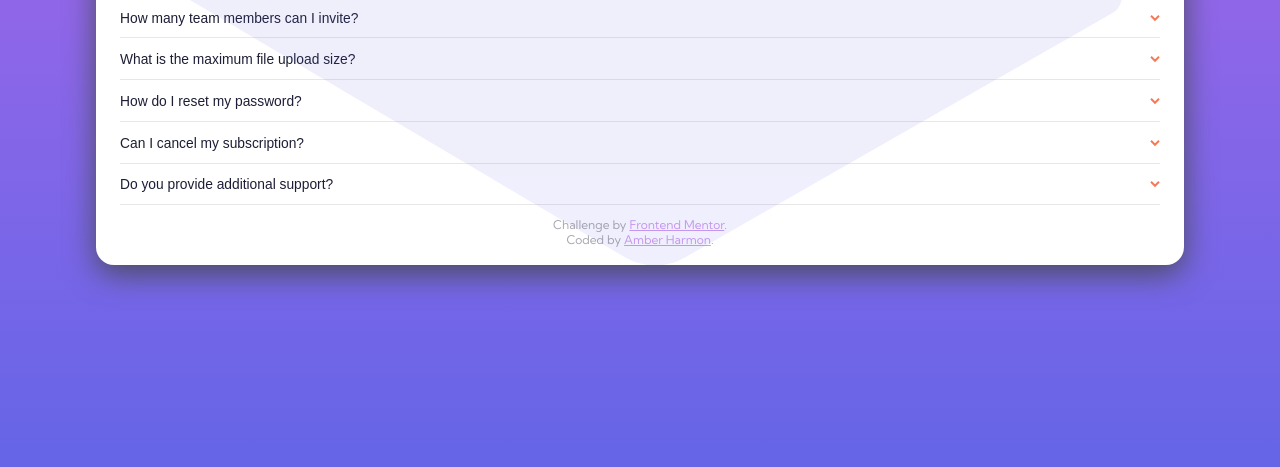
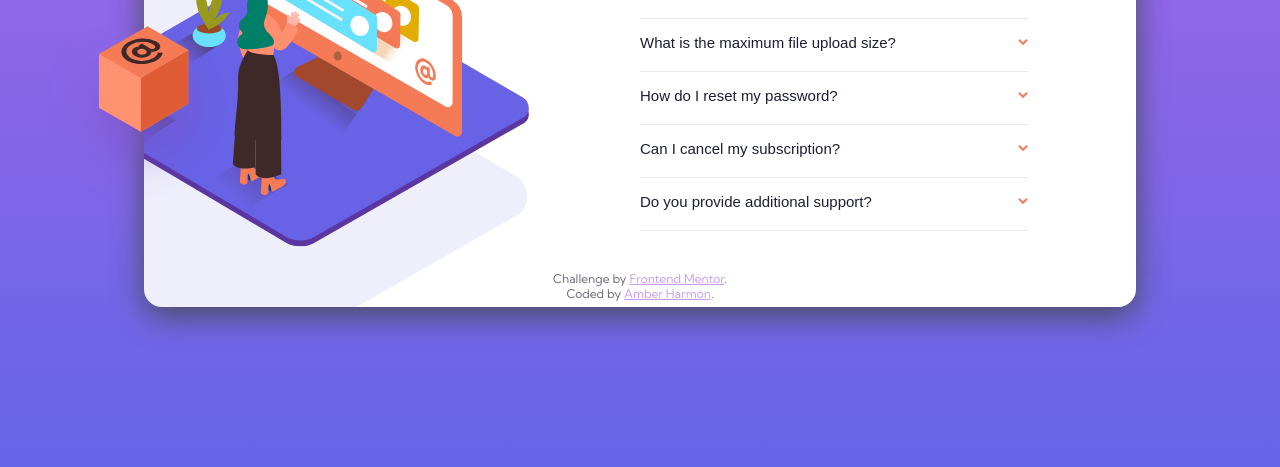
Before and after one commit to aharmon413/faq-accordion-card-main, a plain HTML site: page index.html in a window 1280 px wide. Shown: the part 333-800 px from the top of the page. Drawn offline with Linux system fonts and the light colour scheme.

Commit message:
Styled for larger devices

```diff
--- a/index.html
+++ b/index.html
@@ -10,26 +10,29 @@
 
 <body>
   <main>
-    <div class="main-graphic">
+    <div class="box-wrapper">
       <img src="/images/illustration-box-desktop.svg"
       alt=""
       class="box-illustration">
+    </div>
+    <div class="main-graphic">
       <img srcset="images/illustration-woman-online-mobile.svg 266w,
           images/illustration-woman-online-desktop.svg 472w"
-        sizes="(max-width: 1200px) 266px,
+        sizes="(max-width: 1220px) 266px,
           472px"
-        src="images/illustration-woman-online-mobile.svg"
+        src="/images/illustration-woman-online-mobile.svg"
         alt=""
         class="main-illustration">
       <img srcset="images/bg-pattern-mobile.svg 240w,
           images/bg-pattern-desktop.svg 966w"
-        sizes="(max-width: 1200px) 240px,
+        sizes="(max-width: 1220px) 240px,
           966px"
         src="/images/bg-pattern-mobile.svg"
         alt=""
         class="shadow-illustration">
     </div>
 
+    <section class="faq">
       <h1>FAQ</h1>
       <button type="button" aria-expanded="false" class="accordion-title" id="accordion1id">
       How many team members can I invite?
@@ -77,6 +80,8 @@
         <p> Chat and email support is available 24/7. Phone lines are open during normal business hours.</p>
       </div>
       <span class="divider"></span>
+    </section>
+
 
     <div class="attribution">
       <p>Challenge by <a href="https://www.frontendmentor.io?ref=challenge" target="_blank">Frontend Mentor</a>.</p>
--- a/src/style.scss
+++ b/src/style.scss
@@ -1,5 +1,11 @@
 @import 'variables';
 @import url('https://fonts.googleapis.com/css2?family=Kumbh+Sans:wght@400;700&display=swap');
+
+@mixin center {
+    top: 50%;
+    left: 50%;
+    transform: translate(-50%, -50%);
+}
 
 html {
     font-size: 100%;
@@ -27,37 +33,93 @@ main {
     box-shadow: 0 .75em 2.5em $very-dark-grayish-blue;
     margin: 12em auto 10em auto;
 
-    .main-graphic {
-        height: 10em;
-        width: 240px;
+    @media screen and (min-width: 1220px) {
+        @include center;
+        margin: 0;
+        padding: 0;
+        position: absolute;
+        height: 60vh;
+        max-width: 992px;
+        display: grid;
+        grid-template: auto / 1fr 1fr;
+    }
+
+    .box-wrapper {
+        @include center;
+        height: 2em;
+        width: 2em;
         position: relative;
-        top: 50%;
-        left: 50%;
-        transform: translate(-50%, -50%);
+        z-index: 2;
+        order: 1;
 
-        .main-illustration {
-            width: 240px;
+        @media screen and (min-width: 1220px) {
             position: absolute;
-            top: 35%;
-            left: 50%;
-            transform: translate(-50%, -50%);
-            z-index: 1;
+            left: 20%;
         }
 
         .box-illustration {
             transform: scale(.5);
             position: absolute;
-            top: -22%;
-            left: -21%;
-            z-index: 2;
+            top: -300%;
+            right: -20%;
+
+            @media screen and (min-width: 1220px) {
+                transform: scale(1);
+                top: -130%;
+                right: 480%;
+            }
+        }
+    }
+
+    .main-graphic {
+        @include center;
+        position: relative;
+        height: 10em;
+        width: 240px;
+        order: 1;
+
+        @media screen and (min-width: 1220px) {
+            height: 100%;
+            width: 100%;
+            overflow: hidden;
+        }
+
+        .main-illustration {
+            width: 240px;
+            position: absolute;
+            top: 15%;
+            left: 50%;
+            transform: translate(-50%, -50%);
+            z-index: 1;
+
+            @media screen and (min-width: 1220px) {
+                width: 472px;
+                top: 50%;
+                left: 30%;
+            }
         }
 
         .shadow-illustration {
             position: absolute;
-            top: 35%;
+            top: 15%;
             left: 50%;
             transform: translate(-50%, -50%);
+
+            @media screen and (min-width: 1220px) {
+                top: 35%;
+                left: -20%;
             }
+        }
+    }
+
+    .faq {
+        height: 80%;
+        align-self: center;
+        order: 2;
+
+
+        @media screen and (min-width: 1220px) {
+            padding-right: 9em;
         }
 
         .accordion-title {
@@ -71,10 +133,15 @@ main {
             align-items: center;
             justify-content: space-between;
             cursor: pointer;
-/* FIX -- hover state remains after closing the accordion, until you click elsewhere */
-        /*&:hover, &:focus {
+
+            &:hover, &:focus {
                 color: $soft-red;
-        }*/
+            }
+
+            @media screen and (min-width: 1220px) {
+                font-size: 1.25em;
+                padding: 1em 0 1em 0;
+            }
         }
 
         .accordion-panel {
@@ -83,6 +150,10 @@ main {
             padding: 0.5em 0 1em 0;
             max-height: 0;
             transition: max-height 0.2s ease-out;
+
+            @media screen and (min-width: 1220px) {
+                padding: 0.75em 0 1.5em 0;
+            }
         }
 
         .divider {
@@ -105,12 +176,18 @@ main {
             color: $dark-grayish-blue;
         }
     }
+}
 
 h1 {
     color: $dark-blue;
     font-size: 2.75em;
     text-align: center;
-    padding: 0.25em 0 0.5em 0;
+    padding: 0 0 0.5em 0;
+
+    @media screen and (min-width: 1220px) {
+        text-align: left;
+        padding: 0.5em 0 1em 0;
+    }
 }
 
 .attribution {
@@ -123,6 +200,10 @@ h1 {
     left: 50%;
     transform: translate(-50%);
 
+    @media screen and (min-width: 1220px) {
+        top: 90%;
+    }
+
     a {
         color: $soft-violet;
 
```
Also changed, not shown: css/style.css, 1 other file. Lines whose indentation alone changed are shown as unchanged.
